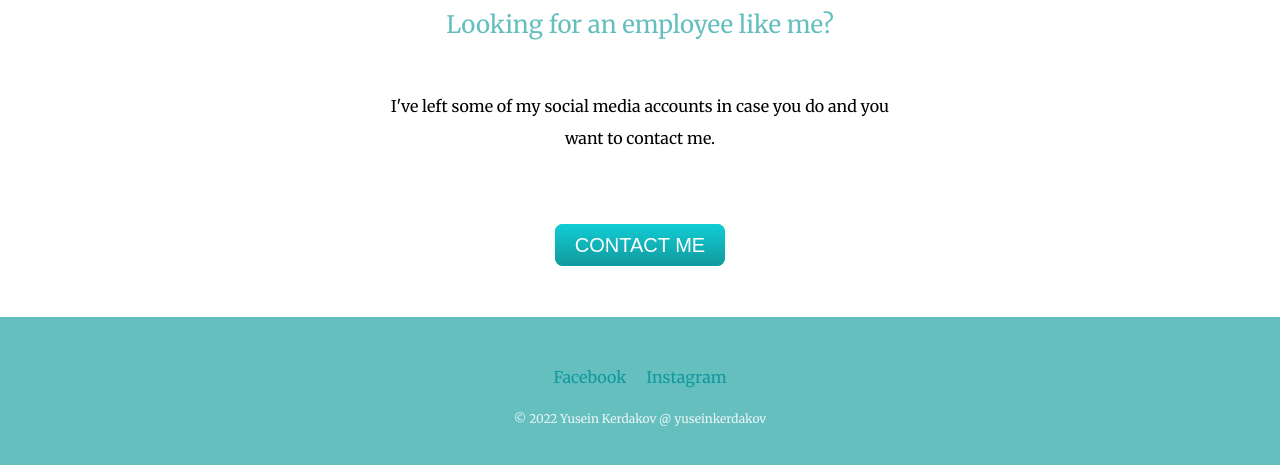
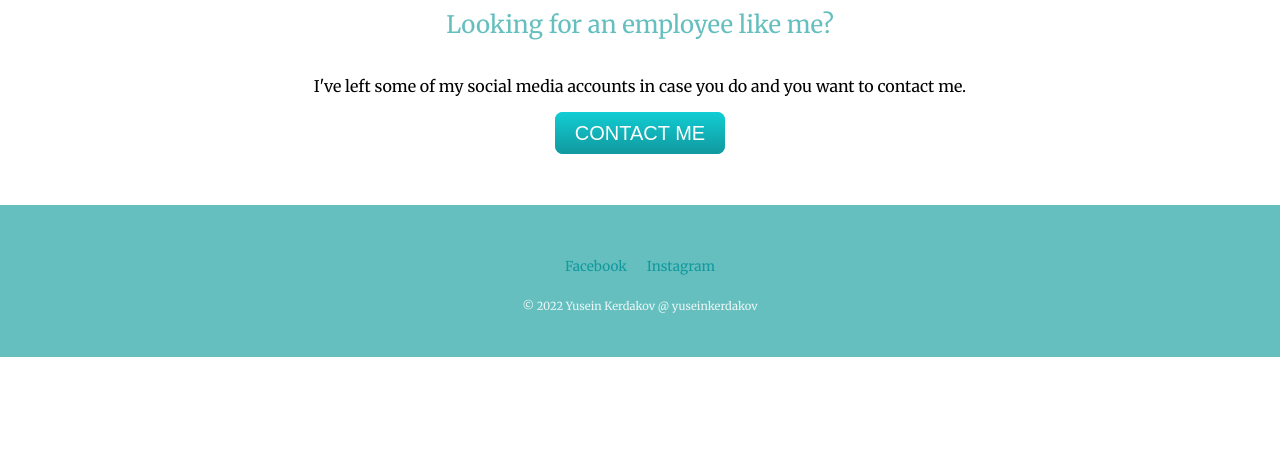
Before and after one commit to yuseinkerdakov/firstSite, a plain HTML site: page index.html in a window 1280 px wide. Shown: the part 1962-2427 px from the top of the page. After the commit the page ends 2319 px from the top, so only its background shows below. Drawn offline with Linux system fonts and the light colour scheme.

Commit message:
Update styles.css

```diff
--- a/css/styles.css
+++ b/css/styles.css
@@ -18,8 +18,8 @@ h2 {
     color: #66BFBF;
 }
 .contactmsg{
-    width:40%;
-    margin:40px auto 60px;
+    width:65%;
+    margin:auto;
 }
 h3 {
         font-family: "Merriweather",serif;
@@ -39,11 +39,12 @@ h3 {
 a {
     color: #11999E;
     margin: 10px 8px;
+    font-size: 85%;
     text-decoration: none;
 }
 .copyright{
     color:#EAF6F6;
-    font-size: 0.75rem;
+    font-size: 0.70rem;
     padding: 20px 0;
 }
 a:hover {
```
